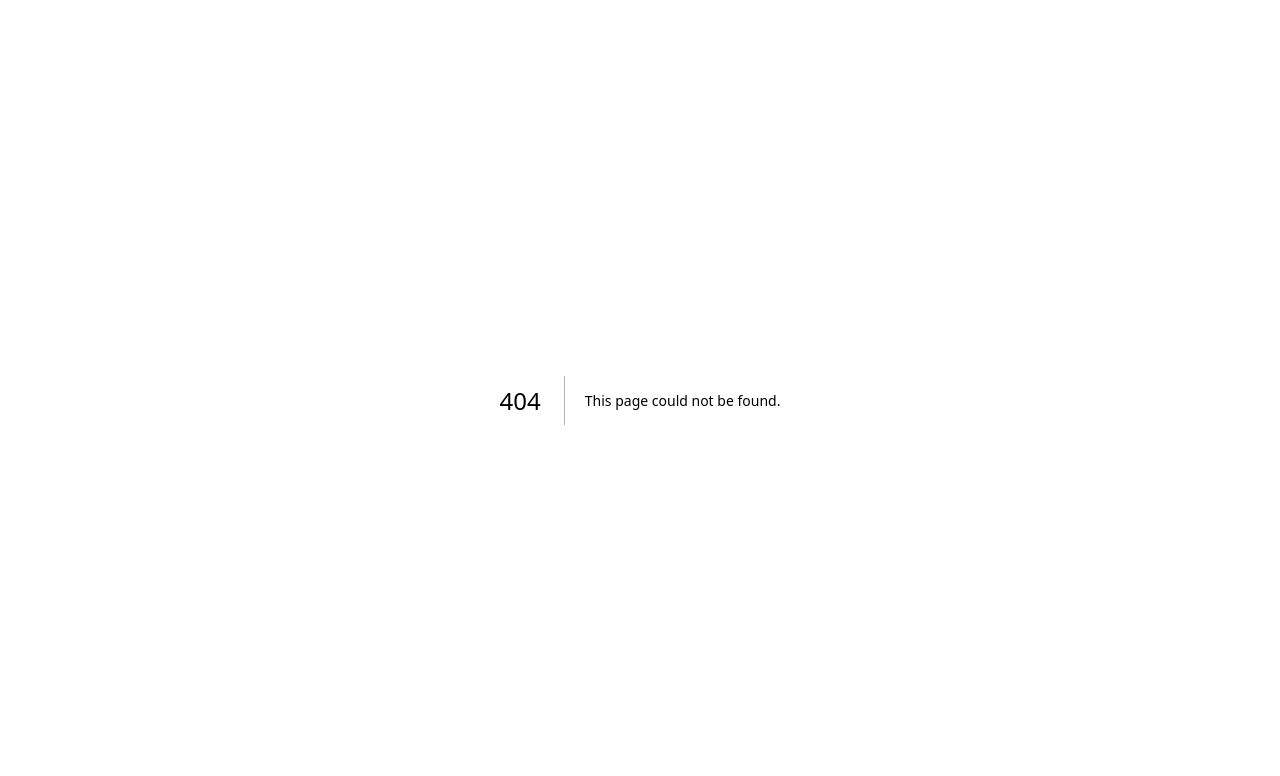
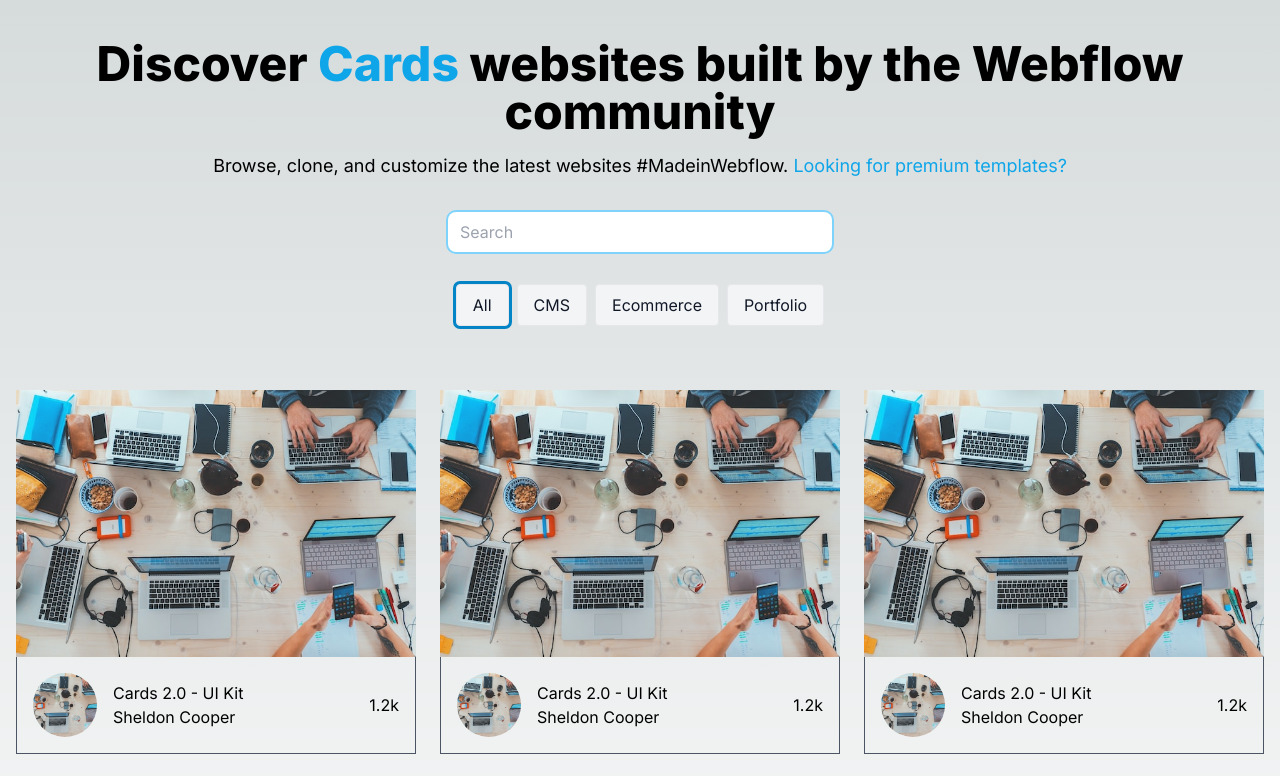
Before and after one commit to sadmanador/new_group_next_app, a Next.js app: page /shafayet in a window 1280 px wide. Before the commit this address had no page. Shown: the top 776 px of the page. Built offline with nearby package versions, Linux system fonts and the light colour scheme.

Commit message:
added shafayet page

```diff
--- /dev/null
+++ b/app/shafayet/SafayetCard.tsx
@@ -0,0 +1,37 @@
+import Image from 'next/image';
+import React from 'react';
+
+const SafayetCard = () => {
+	return (
+		<div className="group hover:cursor-pointer">
+			<div className="overflow-hidden">
+				<Image
+					src="/demoCard.jpg"
+					width={500}
+					height={500}
+					alt="Picture of the author"
+					className="group-hover:scale-110 transition duration-500"
+				/>
+			</div>
+
+			<div className="flex items-center w-full gap-4 p-4 border border-gray-600 border-t-0">
+				<Image
+					src="/demoCard.jpg"
+					width={50}
+					height={50}
+					alt="Picture of the author"
+					className="rounded-full h-16 w-16 object-cover"
+				/>
+				<div>
+					<h6>Cards 2.0 - UI Kit</h6>
+					<p>Sheldon Cooper</p>
+				</div>
+				<div className="ml-auto">
+					<p>1.2k</p>
+				</div>
+			</div>
+		</div>
+	);
+};
+
+export default SafayetCard;
--- /dev/null
+++ b/app/shafayet/page.tsx
@@ -0,0 +1,57 @@
+import { NextPage } from 'next';
+import Link from 'next/link';
+import SafayetCard from './SafayetCard';
+
+const SafayetPage: NextPage = () => {
+	return (
+		<div className="flex flex-col items-center justify-center min-h-screen px-4 py-10">
+			<div className="text-center space-y-4">
+				<h2 className="text-5xl font-extrabold">
+					Discover <span className="text-sky-500">Cards</span> websites built by
+					the Webflow community
+				</h2>
+				<h6 className="text-lg">
+					Browse, clone, and customize the latest websites #MadeinWebflow.{' '}
+					<Link href="/" className="text-sky-500 hover:underline transition">
+						Looking for premium templates?
+					</Link>
+				</h6>
+			</div>
+
+			<div className="w-full max-w-sm mt-8">
+				<input
+					type="text"
+					placeholder="Search"
+					className="w-full py-2 px-3 rounded-lg ring-2 ring-sky-300 text-gray-900"
+				/>
+			</div>
+
+			<div className="flex items-center mt-8 gap-2">
+				<button className="py-2 px-4 bg-gray-100 text-gray-900 rounded transition border hover:border-sky-500 ring ring-sky-600">
+					All
+				</button>
+				<button className="py-2 px-4 bg-gray-100 text-gray-900 rounded transition border hover:border-sky-500">
+					CMS
+				</button>
+				<button className="py-2 px-4 bg-gray-100 text-gray-900 rounded transition border hover:border-sky-500">
+					Ecommerce
+				</button>
+				<button className="py-2 px-4 bg-gray-100 text-gray-900 rounded transition border hover:border-sky-500">
+					Portfolio
+				</button>
+			</div>
+
+			<div className="mt-16 grid md:grid-cols-2 lg:grid-cols-3 gap-6">
+				{/* Card */}
+				<SafayetCard />
+				<SafayetCard />
+				<SafayetCard />
+				<SafayetCard />
+				<SafayetCard />
+				<SafayetCard />
+			</div>
+		</div>
+	);
+};
+
+export default SafayetPage;
```
Also changed, not shown: public/demoCard.jpg (added).
